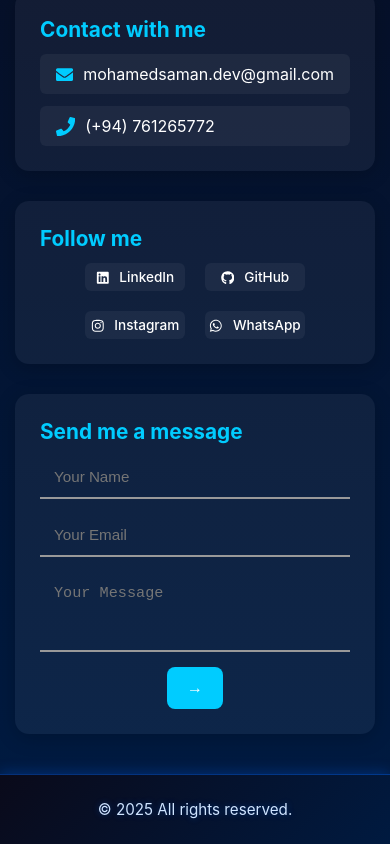
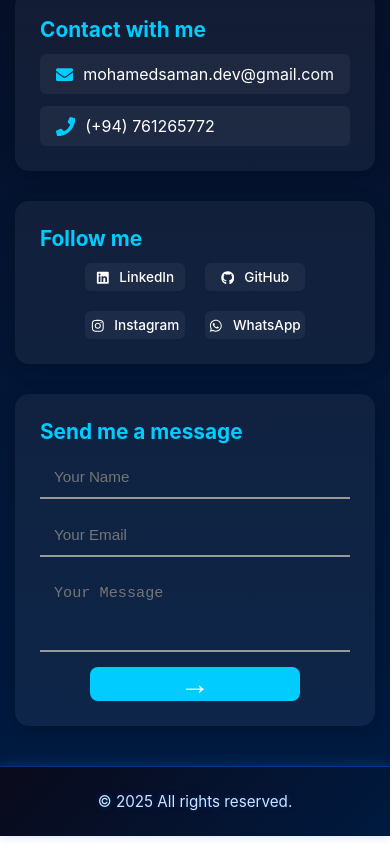
Before and after one commit to Msahan16/Protfolio, a React (Create React App) app: page / in a window 390 px wide. Shown: the part 7191-8035 px from the top of the page. Built offline with nearby package versions, Linux system fonts and the light colour scheme.

Commit message:
change submit bar

```diff
--- a/src/components/Contact.css
+++ b/src/components/Contact.css
@@ -295,6 +295,8 @@
 
   .newsletter-form button {
     align-self: center;
+    font-size: 30px;
+    padding: 0px 90px;
   }
 }
 
```
